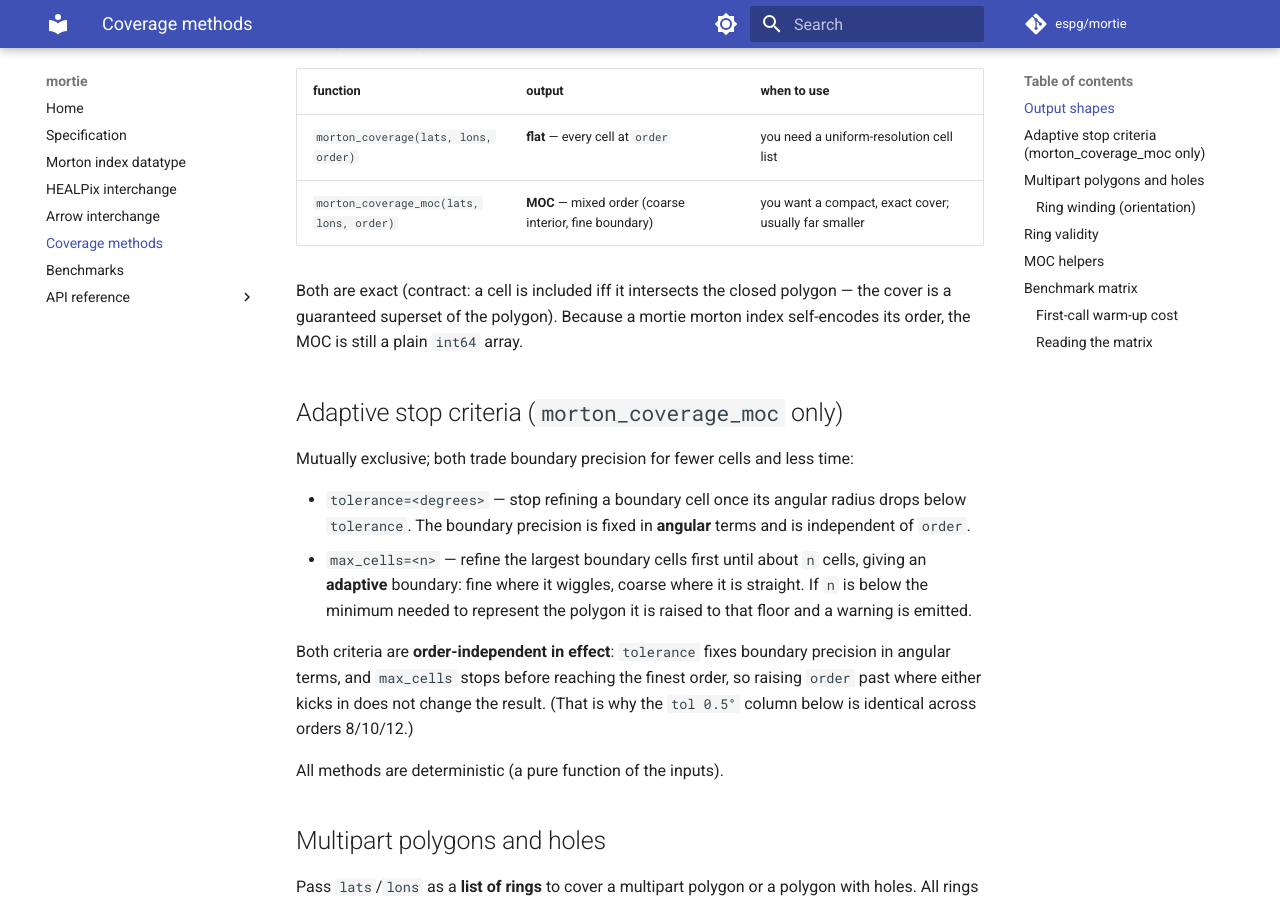
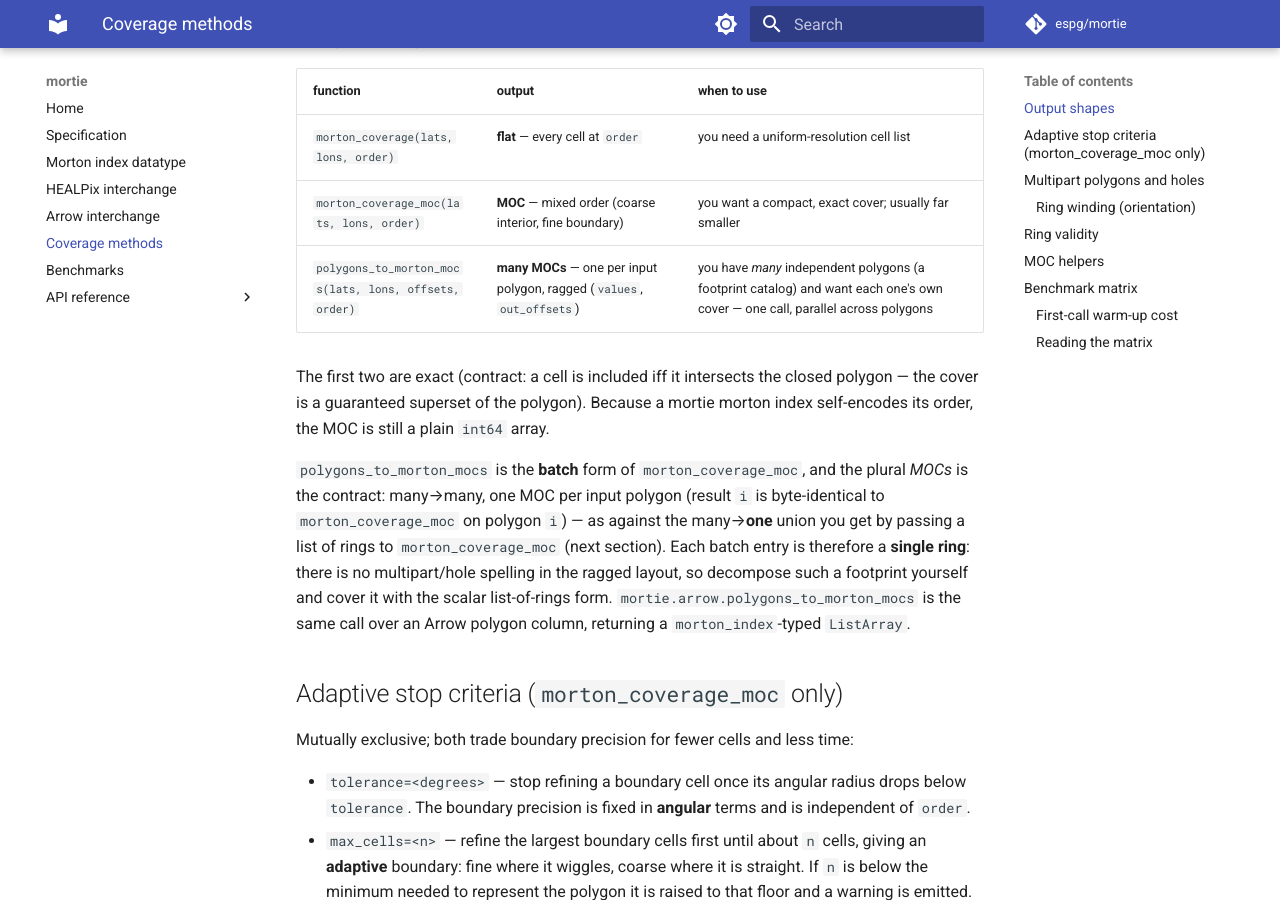
Before and after one commit to espg/mortie, an MkDocs documentation site: the page built from docs/coverage_methods.md, in a window 1280 px wide and 900 px high, scrolled down 644 px. Built offline with MkDocs 1.6.1 and Material for MkDocs 9.7.7, drawn with Linux system fonts in a browser that asks for light colours; comment, search, counter and statistics services are not loaded; the version menu is left out.

Commit message:
fold review: document the batch entry points (issue #153)

```diff
--- a/docs/coverage_methods.md
+++ b/docs/coverage_methods.md
@@ -28,10 +28,22 @@ Two output shapes and two adaptive stop criteria are available.
 |---|---|---|
 | `morton_coverage(lats, lons, order)` | **flat** — every cell at `order` | you need a uniform-resolution cell list |
 | `morton_coverage_moc(lats, lons, order)` | **MOC** — mixed order (coarse interior, fine boundary) | you want a compact, exact cover; usually far smaller |
+| `polygons_to_morton_mocs(lats, lons, offsets, order)` | **many MOCs** — one per input polygon, ragged (`values`, `out_offsets`) | you have *many* independent polygons (a footprint catalog) and want each one's own cover — one call, parallel across polygons |
 
-Both are exact (contract: a cell is included iff it intersects the closed
-polygon — the cover is a guaranteed superset of the polygon). Because a mortie
-morton index self-encodes its order, the MOC is still a plain `int64` array.
+The first two are exact (contract: a cell is included iff it intersects the
+closed polygon — the cover is a guaranteed superset of the polygon). Because a
+mortie morton index self-encodes its order, the MOC is still a plain `int64`
+array.
+
+`polygons_to_morton_mocs` is the **batch** form of `morton_coverage_moc`, and
+the plural *MOCs* is the contract: many→many, one MOC per input polygon (result
+`i` is byte-identical to `morton_coverage_moc` on polygon `i`) — as against the
+many→**one** union you get by passing a list of rings to `morton_coverage_moc`
+(next section). Each batch entry is therefore a **single ring**: there is no
+multipart/hole spelling in the ragged layout, so decompose such a footprint
+yourself and cover it with the scalar list-of-rings form. `mortie.arrow.polygons_to_morton_mocs`
+is the same call over an Arrow polygon column, returning a `morton_index`-typed
+`ListArray`.
 
 ## Adaptive stop criteria (`morton_coverage_moc` only)
 
```
Also changed, not shown: USAGE.md (+34 -0 lines), docs/api/arrow.md (+1 -0 lines), docs/api/coverage.md (+1 -0 lines), 2 other files.
